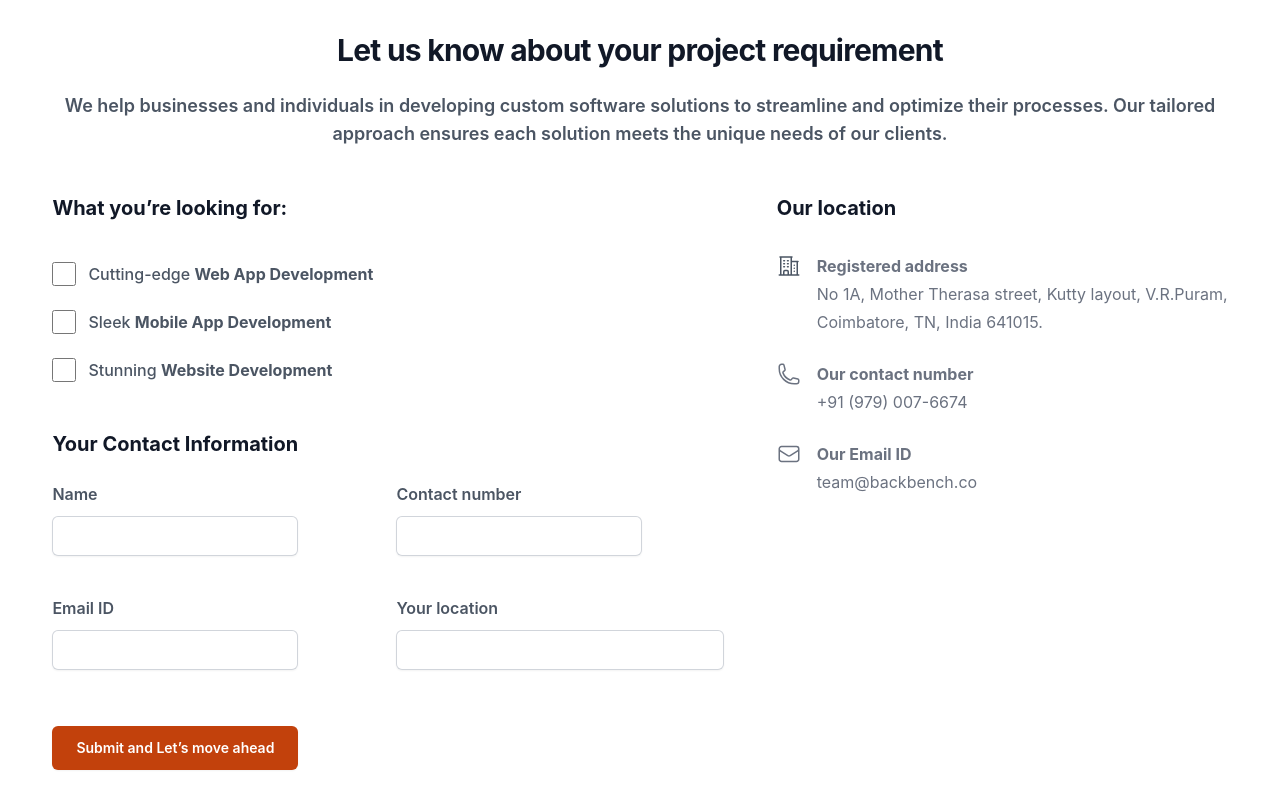
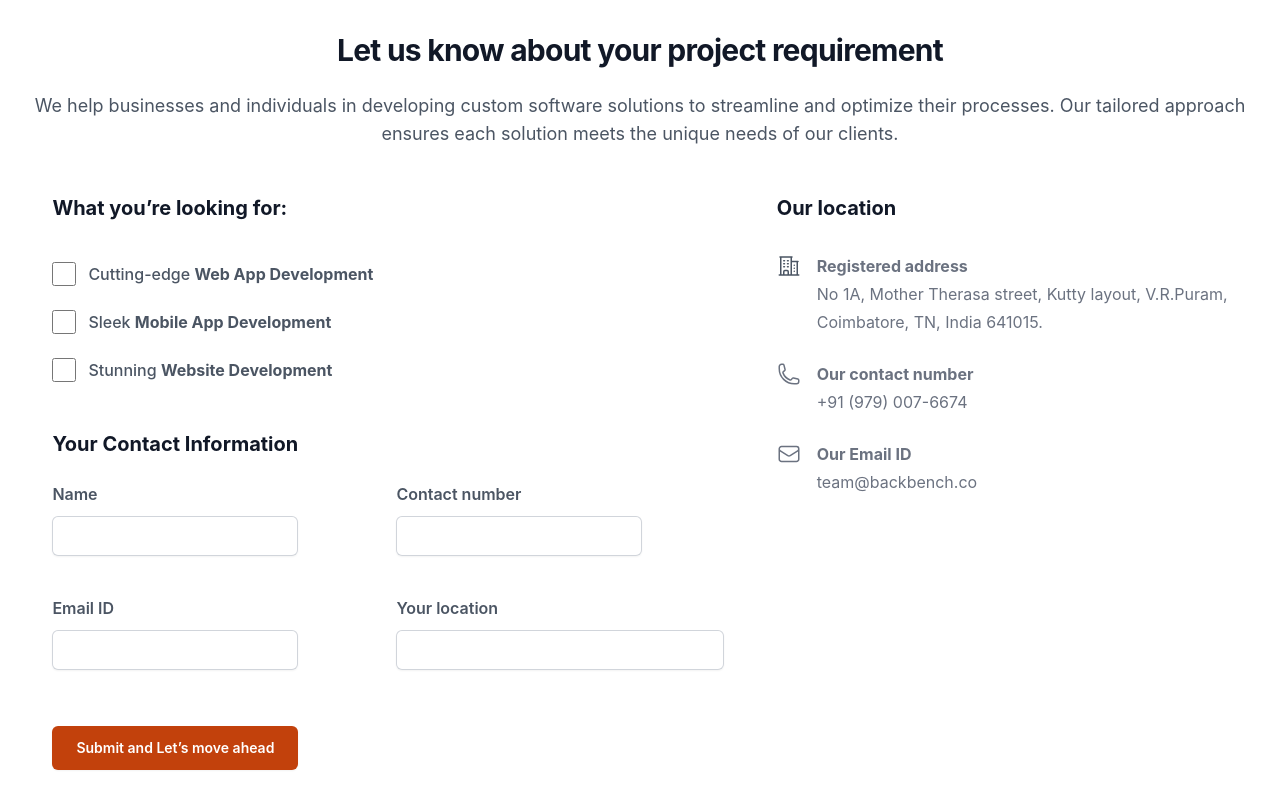
Before and after one commit to deepakvjnbb/bbwebsite, a React (Create React App) app: page / in a window 1280 px wide. Both pictures are taken after a click on the button "For business enquiries and more click here.". Shown: the part 4840-5640 px from the top of the page. Built offline with nearby package versions, Linux system fonts and the light colour scheme.

Commit message:
version 4d

```diff
--- a/src/Whatwedo.tsx
+++ b/src/Whatwedo.tsx
@@ -66,7 +66,7 @@ export default function Whatwedo() {
     <div id="whatwedo-section" className="flex isolate flex-col items-center mt-10 w-full p-4 sm:p-6 lg:p-8 bg-white">
       <div className=" w-full">
         <h2 className="text-3xl font-bold tracking-tight text-gray-900 text-center">Let us know about your project requirement</h2>
-        <p className="mt-6 text-lg font-semibold leading-7 text-gray-600 text-center">
+        <p className="mt-6 text-lg  leading-7 text-gray-600 text-center">
           We help businesses and individuals in developing custom software solutions to streamline and optimize their processes. Our tailored approach ensures each solution meets the unique needs of our clients.
         </p>
         <div className="mt-8 flex flex-col lg:flex-row justify-evenly gap-6 lg:gap-8">
```
